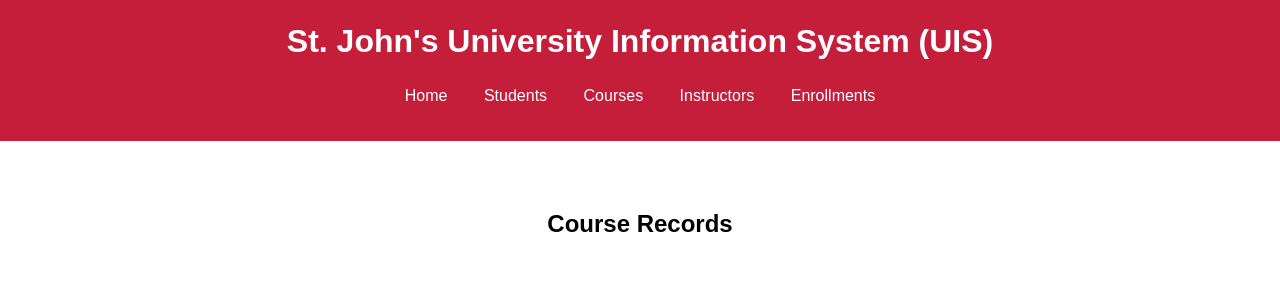
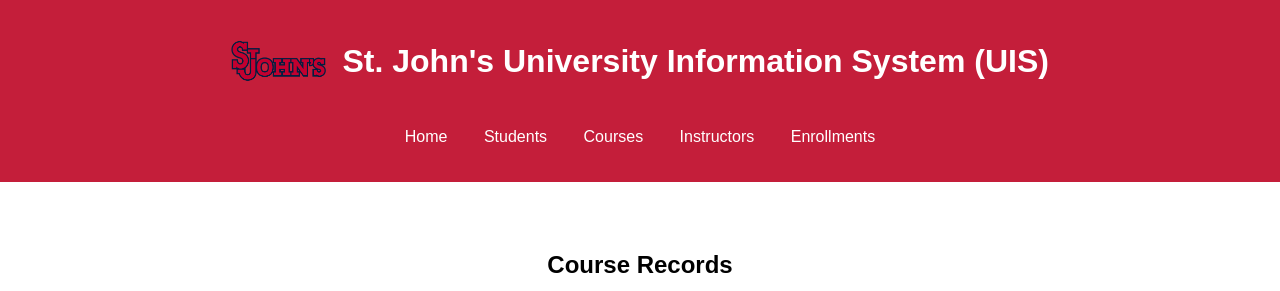
Before and after one commit to tomassantos484/SJU-UIS-DBMS-Project, a Flask app: page /courses in a window 1280 px wide. Shown: the top 291 px of the page. Run offline with Flask 3, Linux system fonts and the light colour scheme; data that the repository does not hold is empty; parts of the project's set-up code (start-up, migrations or seed data) failed here and were passed over.

Commit message:
added St. John's Logo to Header
Signed-off-by: tomassantos484 <tomassantos484@gmail.com>

```diff
--- a/static/css/index.css
+++ b/static/css/index.css
@@ -385,3 +385,17 @@ form {
     grid-column: 1 / -1;
     white-space: pre-wrap;
 }
+
+.header-content {
+    display: flex;
+    align-items: center;
+    justify-content: center;
+    gap: 1rem;
+    padding: 1rem;
+}
+
+.header-logo {
+    height: 60px;  /* Adjust this value based on your logo and preferences */
+    width: auto;
+    object-fit: contain;
+}
--- a/templates/base.html
+++ b/templates/base.html
@@ -9,7 +9,10 @@
 </head>
 <body>
     <header>
-        <h1>St. John's University Information System (UIS)</h1>
+        <div class="header-content">
+            <img src="{{ url_for('static', filename='images/stj_logo.png') }}" alt="St. John's University Logo" class="header-logo">
+            <h1>St. John's University Information System (UIS)</h1>
+        </div>
         <nav>
             <ul>
                 <li><a href="{{ url_for('index') }}">Home</a></li>
```
Also changed, not shown: static/images/stj_logo.png (added).
